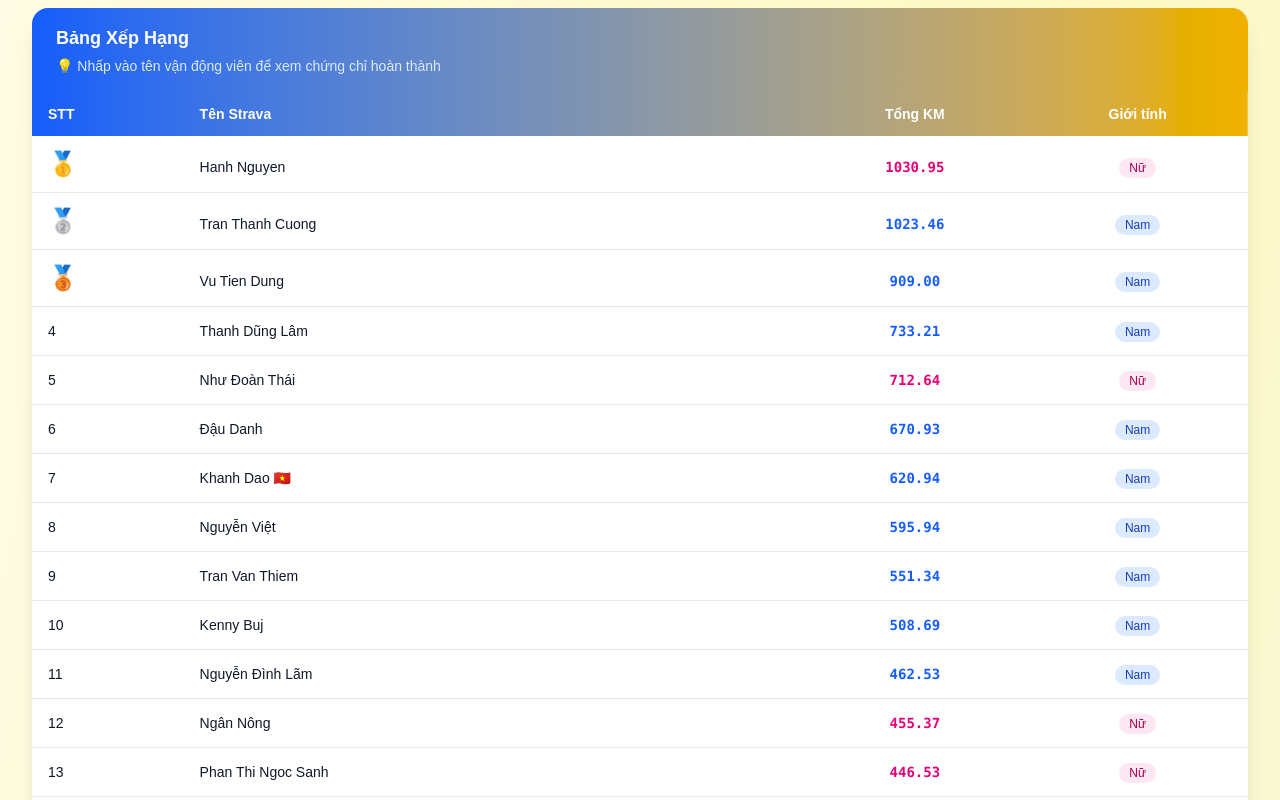
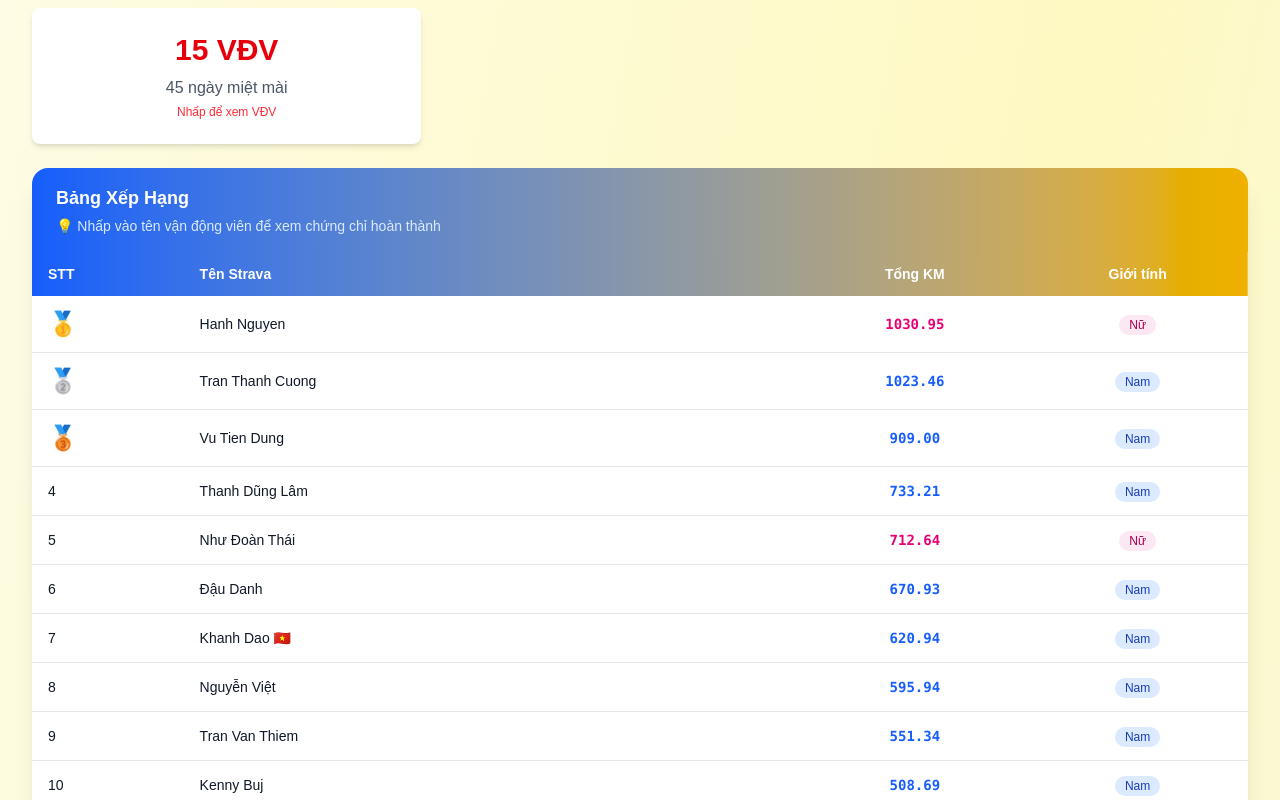
Before and after one commit to ldcduc/PMHR-hall-of-fame, a Next.js app: page /lop-2025 in a window 1280 px wide. Shown: the part 940-1740 px from the top of the page. Built offline with nearby package versions, Linux system fonts and the light colour scheme.

Commit message:
Add persistent runners list

```diff
--- /dev/null
+++ b/src/app/lop-2025/PersistentRunnerModal.tsx
@@ -0,0 +1,141 @@
+// src/app/lop-2025/PersistentRunnerModal.tsx
+'use client';
+
+import { getPersistentRunners } from '../../data/lop2025Runners';
+
+export interface PersistentRunner {
+  id: number;
+  name: string;
+  profileImage?: string;
+}
+
+interface PersistentRunnerModalProps {
+  isOpen: boolean;
+  onClose: () => void;
+}
+
+export default function PersistentRunnerModal({ isOpen, onClose }: PersistentRunnerModalProps) {
+  // Get persistent runners from the actual LOP 2025 data
+  const persistentRunners = getPersistentRunners();
+
+  if (!isOpen) return null;
+
+  const handleBackdropClick = (e: React.MouseEvent) => {
+    if (e.target === e.currentTarget) {
+      onClose();
+    }
+  };
+
+  return (
+    <div
+      className="fixed inset-0 bg-black bg-opacity-50 flex items-center justify-center z-50 p-4"
+      onClick={handleBackdropClick}
+    >
+      <div className="bg-white rounded-xl shadow-2xl max-w-md w-full max-h-[95vh] overflow-hidden">
+        {/* Header */}
+        <div className="bg-gradient-to-r from-slate-800 via-blue-900 to-indigo-900 text-white p-4 relative">
+          <button
+            onClick={onClose}
+            className="absolute top-3 right-3 text-white hover:text-gray-300 transition-colors"
+          >
+            <svg className="w-5 h-5" fill="none" stroke="currentColor" viewBox="0 0 24 24">
+              <path strokeLinecap="round" strokeLinejoin="round" strokeWidth={2} d="M6 18L18 6M6 6l12 12" />
+            </svg>
+          </button>
+
+          <div className="text-center">
+            <div className="mb-3">
+              <div className="w-12 h-12 bg-blue-500 rounded-full flex items-center justify-center mx-auto">
+                <svg className="w-6 h-6 text-white" fill="currentColor" viewBox="0 0 20 20">
+                  <path d="M13 6a3 3 0 11-6 0 3 3 0 016 0zM18 8a2 2 0 11-4 0 2 2 0 014 0zM14 15a4 4 0 00-8 0v3h8v-3z" />
+                </svg>
+              </div>
+            </div>
+            <h2 className="text-xl font-bold mb-1">VĐV Kiên Trì LOP 2025</h2>
+            <div className="w-12 h-0.5 bg-gradient-to-r from-blue-400 to-yellow-400 mx-auto rounded-full"></div>
+          </div>
+        </div>
+
+        {/* Content */}
+        <div className="p-4">
+          {/* Total Count */}
+          <div className="text-center mb-4">
+            <div className="text-3xl font-bold text-blue-600 mb-1">{persistentRunners.length}</div>
+            <div className="text-gray-600 text-sm">VĐV Hoàn Thành 45 Ngày Miệt Mài</div>
+          </div>
+
+          {/* Runners List */}
+          <div className="bg-gradient-to-br from-yellow-50 to-orange-50 rounded-lg p-3 mb-4">
+            <h3 className="text-base font-semibold text-gray-800 mb-3">Danh Sách VĐV Kiên Trì</h3>
+
+            <div className="space-y-2">
+              {persistentRunners.map((runner) => (
+                <div
+                  key={runner.stt}
+                  className="flex items-center justify-between bg-white rounded-lg p-2 border border-orange-200 hover:shadow-sm transition-shadow"
+                >
+                  <div className="flex items-center space-x-2">
+                    {/* LOP 2025 Ranking Badge */}
+                    <div className={`w-6 h-6 rounded-full flex items-center justify-center text-white text-xs font-bold ${
+                      runner.stt === 1
+                        ? 'bg-gradient-to-br from-yellow-400 to-yellow-600' // Gold
+                        : runner.stt === 2
+                        ? 'bg-gradient-to-br from-gray-300 to-gray-500' // Silver
+                        : runner.stt === 3
+                        ? 'bg-gradient-to-br from-amber-600 to-amber-800' // Bronze
+                        : 'bg-blue-500' // Regular blue for others
+                    }`}>
+                      {runner.stt <= 3 ? (
+                        <span className="text-sm">
+                          {runner.stt === 1 ? '🥇' : runner.stt === 2 ? '🥈' : '🥉'}
+                        </span>
+                      ) : (
+                        runner.stt
+                      )}
+                    </div>
+
+                    {/* Runner Name and Distance */}
+                    <div>
+                      <div className="font-medium text-gray-900 text-sm">
+                        {runner.name} <span className="text-xs text-gray-500 font-normal">{runner.distance} KM</span>
+                      </div>
+                    </div>
+                  </div>
+
+                  {/* Achievement Badge */}
+                  <div className="inline-flex items-center gap-1 bg-gradient-to-r from-amber-50 to-orange-50 border border-amber-200 text-amber-800 text-xs font-medium px-1.5 py-0.5 rounded-full">
+                    <span className="text-xs">🏆</span>
+                    <span className="text-xs">45 ngày</span>
+                  </div>
+                </div>
+              ))}
+            </div>
+          </div>
+
+          {/* Statistics */}
+          <div className="grid grid-cols-2 gap-3">
+            <div className="bg-gradient-to-br from-slate-50 to-blue-50 border border-slate-200 rounded-lg p-3 text-center">
+              <div className="text-xl font-bold text-slate-700">45</div>
+              <div className="text-xs text-gray-600">Ngày Liên Tiếp</div>
+            </div>
+            <div className="bg-gradient-to-br from-emerald-50 to-green-50 border border-emerald-200 rounded-lg p-3 text-center">
+              <div className="text-xl font-bold text-emerald-700">
+                {persistentRunners.reduce((total, runner) => total + parseFloat(runner.distance), 0).toFixed(0)}
+              </div>
+              <div className="text-xs text-gray-600">Tổng KM Tích Lũy</div>
+            </div>
+          </div>
+        </div>
+
+        {/* Footer */}
+        <div className="bg-gray-50 px-4 py-3 border-t border-gray-200">
+          <div className="text-center">
+            <p className="text-xs text-gray-600">
+              🎉 Chúc mừng tất cả VĐV đã hoàn thành thử thách 45 ngày miệt mài! 🎉
+            </p>
+          </div>
+        </div>
+      </div>
+    </div>
+  );
+}
--- a/src/app/lop-2025/page.tsx
+++ b/src/app/lop-2025/page.tsx
@@ -3,13 +3,14 @@
 'use client';
 
 import { useState } from 'react';
-import Link from 'next/link';
+import { useRouter } from 'next/navigation';
 import {
   lop2025Runners,
   getTotalRunners,
   getHighestDistance,
   getLowestDistance,
-  getLeadingRunner
+  getLeadingRunner,
+  getPersistentRunnersCount // Add this import
 } from '../../data/lop2025Runners';
 import TotalRunnersModal from './TotalRunnersModal';
 import HighestDistanceModal from './HighestDistanceModal';
@@ -17,15 +18,18 @@ import LowestDistanceModal from './LowestDistanceModal';
 import FemaleStatsModal from './FemaleStatsModal';
 import MaleStatsModal from './MaleStatsModal';
 import TotalDistanceModal from './TotalDistanceModal';
+import PersistentRunnerModal from './PersistentRunnerModal';
 
 
 export default function LOP2025() {
+  const router = useRouter();
   const [isHighestModalOpen, setIsHighestModalOpen] = useState(false);
   const [isLowestModalOpen, setIsLowestModalOpen] = useState(false);
   const [isTotalModalOpen, setIsTotalModalOpen] = useState(false);
   const [isFemaleModalOpen, setIsFemaleModalOpen] = useState(false);
   const [isMaleModalOpen, setIsMaleModalOpen] = useState(false);
   const [isTotalDistanceModalOpen, setIsTotalDistanceModalOpen] = useState(false);
+  const [isPersistentRunnerModalOpen, setIsPersistentRunnerModalOpen] = useState(false);
 
   const totalRunners = getTotalRunners();
   const highestDistance = getHighestDistance();
@@ -42,6 +46,10 @@ export default function LOP2025() {
   const totalDistance = lop2025Runners.reduce((sum, runner) => {
     return sum + parseFloat(runner.distance);
   }, 0).toFixed(2);
+
+  const handleRowClick = (stt: number) => {
+    router.push(`/lop-2025/certificate/${stt}`);
+  };
 
   return (
     <div className="min-h-screen bg-gradient-to-br from-yellow-50 via-yellow-100 to-blue-50">
@@ -124,9 +132,19 @@ export default function LOP2025() {
               <div className="text-gray-600">Tích Lũy LOP Tối Thiểu (KM)</div>
               <div className="text-xs text-orange-500 mt-1">Nhấp để xem chi tiết</div>
             </div>
+
+            {/* Row 3 */}
+            <div
+              className="bg-white rounded-lg shadow-md p-6 text-center cursor-pointer hover:shadow-lg transition-shadow"
+              onClick={() => setIsPersistentRunnerModalOpen(true)}
+            >
+              <div className="text-3xl font-bold text-red-600 mb-2">{getPersistentRunnersCount()} VĐV</div>
+              <div className="text-gray-600">45 ngày miệt mài</div>
+              <div className="text-xs text-red-500 mt-1">Nhấp để xem VĐV</div>
+            </div>
           </div>
 
-          <br></br>
+          <br />
 
           <div className="bg-white rounded-2xl shadow-xl overflow-hidden">
             {/* Table Header with Click Instruction */}
@@ -147,10 +165,17 @@ export default function LOP2025() {
                 </thead>
                 <tbody className="divide-y divide-gray-200">
                   {lop2025Runners.map((runner, index) => (
-                    <Link
+                    <tr
                       key={runner.stt}
-                      href={`/lop-2025/certificate/${runner.stt}`}
-                      className="table-row hover:bg-blue-50 transition-colors duration-200 cursor-pointer group"
+                      className="hover:bg-blue-50 transition-colors duration-200 cursor-pointer group"
+                      onClick={() => handleRowClick(runner.stt)}
+                      role="button"
+                      tabIndex={0}
+                      onKeyDown={(e) => {
+                        if (e.key === 'Enter' || e.key === ' ') {
+                          handleRowClick(runner.stt);
+                        }
+                      }}
                     >
                       <td className="px-4 py-3 text-sm font-medium text-gray-900">
                         {index < 3 ? (
@@ -185,7 +210,7 @@ export default function LOP2025() {
                           {runner.gender}
                         </span>
                       </td>
-                    </Link>
+                    </tr>
                   ))}
                 </tbody>
               </table>
@@ -270,7 +295,7 @@ export default function LOP2025() {
         </div>
       </section>
 
-      {/* Modal Components - All 6 modals */}
+      {/* Modal Components - All 7 modals */}
       <TotalRunnersModal
         isOpen={isTotalModalOpen}
         onClose={() => setIsTotalModalOpen(false)}
@@ -310,6 +335,11 @@ export default function LOP2025() {
         lowestDistance={lowestDistance}
         totalRunners={totalRunners}
       />
+
+      <PersistentRunnerModal
+        isOpen={isPersistentRunnerModalOpen}
+        onClose={() => setIsPersistentRunnerModalOpen(false)}
+      />
     </div>
   );
 }
--- a/src/data/lop2025Runners.ts
+++ b/src/data/lop2025Runners.ts
@@ -1,5 +1,3 @@
-// src/data/lop2025Runners.ts
-
 // src/data/lop2025Runners.ts
 
 export interface LOP2025Runner {
@@ -8,13 +6,14 @@ export interface LOP2025Runner {
   distance: string;
   gender: "Nam" | "Nữ";
   stravaUrl?: string;
+  persistent?: boolean; // New field for 45-day challenge completers
 }
 
 export const lop2025Runners: LOP2025Runner[] = [
-  { stt: 1, name: "Hanh Nguyen", distance: "1030.95", gender: "Nữ", stravaUrl: "https://www.strava.com/athletes/76132131" },
-  { stt: 2, name: "Tran Thanh Cuong", distance: "1023.46", gender: "Nam", stravaUrl: "https://www.strava.com/athletes/37960101" },
-  { stt: 3, name: "Vu Tien Dung", distance: "909.00", gender: "Nam", stravaUrl: "https://www.strava.com/athletes/66808305" },
-  { stt: 4, name: "Thanh Dũng Lâm", distance: "733.21", gender: "Nam", stravaUrl: "https://www.strava.com/athletes/119092717" },
+  { stt: 1, name: "Hanh Nguyen", distance: "1030.95", gender: "Nữ", stravaUrl: "https://www.strava.com/athletes/76132131", persistent: true },
+  { stt: 2, name: "Tran Thanh Cuong", distance: "1023.46", gender: "Nam", stravaUrl: "https://www.strava.com/athletes/37960101", persistent: true },
+  { stt: 3, name: "Vu Tien Dung", distance: "909.00", gender: "Nam", stravaUrl: "https://www.strava.com/athletes/66808305", persistent: true },
+  { stt: 4, name: "Thanh Dũng Lâm", distance: "733.21", gender: "Nam", stravaUrl: "https://www.strava.com/athletes/119092717", persistent: true },
   { stt: 5, name: "Như Đoàn Thái", distance: "712.64", gender: "Nữ", stravaUrl: "https://www.strava.com/athletes/110940248" },
   { stt: 6, name: "Đậu Danh", distance: "670.93", gender: "Nam", stravaUrl: "https://www.strava.com/athletes/50444350" },
   { stt: 7, name: "Khanh Dao 🇻🇳", distance: "620.94", gender: "Nam", stravaUrl: "https://www.strava.com/athletes/52668774" },
@@ -23,7 +22,7 @@ export const lop2025Runners: LOP2025Runner[] = [
   { stt: 10, name: "Kenny Buj", distance: "508.69", gender: "Nam", stravaUrl: "https://www.strava.com/athletes/133584617" },
   { stt: 11, name: "Nguyễn Đình Lãm", distance: "462.53", gender: "Nam", stravaUrl: "https://www.strava.com/athletes/44950261" },
   { stt: 12, name: "Ngân Nông", distance: "455.37", gender: "Nữ", stravaUrl: "https://www.strava.com/athletes/114337287" },
-  { stt: 13, name: "Phan Thi Ngoc Sanh", distance: "446.53", gender: "Nữ", stravaUrl: "https://www.strava.com/athletes/102302473" },
+  { stt: 13, name: "Phan Thi Ngoc Sanh", distance: "446.53", gender: "Nữ", stravaUrl: "https://www.strava.com/athletes/102302473", persistent: true },
   { stt: 14, name: "Đạt Lê", distance: "438.15", gender: "Nam", stravaUrl: "https://www.strava.com/athletes/103031084" },
   { stt: 15, name: "Quang-Chau Nguyen", distance: "437.77", gender: "Nam", stravaUrl: "https://www.strava.com/athletes/20235578" },
   { stt: 16, name: "Dương Nguyễn (Nhuận Quang)", distance: "424.21", gender: "Nam", stravaUrl: "https://www.strava.com/athletes/133453642" },
@@ -31,7 +30,7 @@ export const lop2025Runners: LOP2025Runner[] = [
   { stt: 18, name: "Hung Do Nguyen", distance: "421.30", gender: "Nam", stravaUrl: "https://www.strava.com/athletes/58339561" },
   { stt: 19, name: "Duc Le", distance: "416.37", gender: "Nam", stravaUrl: "https://www.strava.com/athletes/105551690" },
   { stt: 20, name: "Trung Lê Huỳnh Ngọc", distance: "410.30", gender: "Nam", stravaUrl: "https://www.strava.com/athletes/147527369" },
-  { stt: 21, name: "wei harn choo", distance: "404.27", gender: "Nam", stravaUrl: "https://www.strava.com/athletes/151888371" },
+  { stt: 21, name: "wei harn choo", distance: "404.27", gender: "Nam", stravaUrl: "https://www.strava.com/athletes/151888371", persistent: true },
   { stt: 22, name: "Trường Lâm", distance: "395.62", gender: "Nam", stravaUrl: "https://www.strava.com/athletes/107895133" },
   { stt: 23, name: "Bich Nguyen Doan", distance: "387.06", gender: "Nữ", stravaUrl: "https://www.strava.com/athletes/86474722" },
   { stt: 24, name: "PETER PAN", distance: "370.06", gender: "Nam", stravaUrl: "https://www.strava.com/athletes/120171466" },
@@ -44,7 +43,7 @@ export const lop2025Runners: LOP2025Runner[] = [
   { stt: 31, name: "Tran Van Tuoi", distance: "341.82", gender: "Nam", stravaUrl: "https://www.strava.com/athletes/65135475" },
   { stt: 32, name: "Tú Lê Minh", distance: "338.72", gender: "Nam", stravaUrl: "https://www.strava.com/athletes/118111657" },
   { stt: 33, name: "Phong Vũ Steel", distance: "336.55", gender: "Nam", stravaUrl: "https://www.strava.com/athletes/96420301" },
-  { stt: 34, name: "Hoa Phạm", distance: "336.09", gender: "Nữ", stravaUrl: "https://www.strava.com/athletes/143951399" },
+  { stt: 34, name: "Hoa Phạm", distance: "336.09", gender: "Nữ", stravaUrl: "https://www.strava.com/athletes/143951399", persistent: true },
   { stt: 35, name: "To Lucie Khanh", distance: "334.92", gender: "Nữ", stravaUrl: "https://www.strava.com/athletes/141338762" },
   { stt: 36, name: "Nguyễn Đức", distance: "332.18", gender: "Nam", stravaUrl: "https://www.strava.com/athletes/137028444" },
   { stt: 37, name: "Nhi Mỹ Phan", distance: "331.71", gender: "Nữ", stravaUrl: "https://www.strava.com/athletes/60283006" },
@@ -58,26 +57,26 @@ export const lop2025Runners: LOP2025Runner[] = [
   { stt: 45, name: "Thai Nguyen", distance: "306.43", gender: "Nam", stravaUrl: "https://www.strava.com/athletes/34875792" },
   { stt: 46, name: "Ân Võ Thiện", distance: "300.33", gender: "Nam", stravaUrl: "https://www.strava.com/athletes/65474333" },
   { stt: 47, name: "Cuong [UPS Italy]", distance: "297.25", gender: "Nam", stravaUrl: "https://www.strava.com/athletes/78612508" },
-  { stt: 48, name: "Nguyen Ngu", distance: "296.71", gender: "Nam", stravaUrl: "https://www.strava.com/athletes/113571450" },
+  { stt: 48, name: "Nguyen Ngu", distance: "296.71", gender: "Nam", stravaUrl: "https://www.strava.com/athletes/113571450", persistent: true },
   { stt: 49, name: "Hoàng Văn Vũ", distance: "296.24", gender: "Nam", stravaUrl: "https://www.strava.com/athletes/152141632" },
-  { stt: 50, name: "CAO LAN", distance: "292.46", gender: "Nam", stravaUrl: "https://www.strava.com/athletes/152066739" },
+  { stt: 50, name: "CAO LAN", distance: "292.46", gender: "Nam", stravaUrl: "https://www.strava.com/athletes/152066739", persistent: true },
   { stt: 51, name: "Tien Tran", distance: "292.40", gender: "Nữ", stravaUrl: "https://www.strava.com/athletes/117473335" },
   { stt: 52, name: "Robert Nguyễn", distance: "291.72", gender: "Nam", stravaUrl: "https://www.strava.com/athletes/39222022" },
   { stt: 53, name: "Chau Nguyen", distance: "291.40", gender: "Nam", stravaUrl: "https://www.strava.com/athletes/83553025" },
-  { stt: 54, name: "Khánh Nguyễn Sơn Kim", distance: "291.03", gender: "Nam", stravaUrl: "https://www.strava.com/athletes/145234017" },
+  { stt: 54, name: "Khánh Nguyễn Sơn Kim", distance: "291.03", gender: "Nam", stravaUrl: "https://www.strava.com/athletes/145234017", persistent: true },
   { stt: 55, name: "Minh Sunrise", distance: "285.60", gender: "Nam", stravaUrl: "https://www.strava.com/athletes/71482379" },
-  { stt: 56, name: "Le Tuan Duong", distance: "285.11", gender: "Nam", stravaUrl: "https://www.strava.com/athletes/114677553" },
+  { stt: 56, name: "Le Tuan Duong", distance: "285.11", gender: "Nam", stravaUrl: "https://www.strava.com/athletes/114677553", persistent: true },
   { stt: 57, name: "Hằng Trần Thị", distance: "284.67", gender: "Nữ", stravaUrl: "https://www.strava.com/athletes/110755759" },
-  { stt: 58, name: "Trung .nc_00003", distance: "284.42", gender: "Nam", stravaUrl: "https://www.strava.com/athletes/66492671" },
+  { stt: 58, name: "Trung .nc_00003", distance: "284.42", gender: "Nam", stravaUrl: "https://www.strava.com/athletes/66492671", persistent: true },
   { stt: 59, name: "Thuan Than", distance: "283.90", gender: "Nam", stravaUrl: "https://www.strava.com/athletes/115094912" },
   { stt: 60, name: "TH. Hương_g", distance: "281.57", gender: "Nữ", stravaUrl: "https://www.strava.com/athletes/153357702" },
   { stt: 61, name: "Chú Pé Bán Khô", distance: "280.61", gender: "Nam", stravaUrl: "https://www.strava.com/athletes/23496542" },
-  { stt: 62, name: "Mattsyan Nguyen", distance: "280.24", gender: "Nam", stravaUrl: "https://www.strava.com/athletes/74325676" },
-  { stt: 63, name: "Sarah Ho", distance: "280.12", gender: "Nữ", stravaUrl: "https://www.strava.com/athletes/69659705" },
+  { stt: 62, name: "Mattsyan Nguyen", distance: "280.24", gender: "Nam", stravaUrl: "https://www.strava.com/athletes/74325676", persistent: true },
+  { stt: 63, name: "Sarah Ho", distance: "280.12", gender: "Nữ", stravaUrl: "https://www.strava.com/athletes/69659705", persistent: true },
   { stt: 64, name: "Tu Do", distance: "276.99", gender: "Nam", stravaUrl: "https://www.strava.com/athletes/174228115" },
   { stt: 65, name: "Nga Hà", distance: "276.58", gender: "Nữ", stravaUrl: "https://www.strava.com/athletes/146452677" },
   { stt: 66, name: "Thư Thư", distance: "276.40", gender: "Nữ", stravaUrl: "https://www.strava.com/athletes/139884534" },
-  { stt: 67, name: "Ngọc Đoàn", distance: "276.17", gender: "Nam", stravaUrl: "https://www.strava.com/athletes/121864496" },
+  { stt: 67, name: "Ngọc Đoàn", distance: "276.17", gender: "Nam", stravaUrl: "https://www.strava.com/athletes/121864496", persistent: true },
   { stt: 68, name: "Ashutosh Mohapatra", distance: "275.94", gender: "Nam", stravaUrl: "https://www.strava.com/athletes/101257128" },
   { stt: 69, name: "Mai nhật Hoà", distance: "275.57", gender: "Nam", stravaUrl: "https://www.strava.com/athletes/73680619" },
   { stt: 70, name: "Nhon Le", distance: "272.37", gender: "Nam", stravaUrl: "https://www.strava.com/athletes/14531569" },
@@ -112,7 +111,7 @@ export const lop2025Runners: LOP2025Runner[] = [
   { stt: 99, name: "Cat Nguyen", distance: "230.66", gender: "Nam", stravaUrl: "https://www.strava.com/athletes/52200049" },
 ];
 
-// Helper functions for statistics
+// Helper functions for statistics (KEEPING ALL ORIGINAL FUNCTIONS)
 export const getTotalRunners = () => lop2025Runners.length;
 
 export const getHighestDistance = () => {
@@ -131,7 +130,7 @@ export const getLowestDistance = () => {
 
 export const getLeadingRunner = () => lop2025Runners[0];
 
-// Additional helper functions for Strava integration
+// Additional helper functions for Strava integration (KEEPING ALL ORIGINAL FUNCTIONS)
 export const getRunnersWithStrava = () =>
   lop2025Runners.filter(runner => runner.stravaUrl);
 
@@ -145,3 +144,13 @@ export const getTopRunners = (count: number = 10) =>
 
 export const getRunnersByGender = (gender: "Nam" | "Nữ") =>
   lop2025Runners.filter(runner => runner.gender === gender);
+
+// NEW FUNCTIONS for persistent runners only
+export const getPersistentRunners = () =>
+  lop2025Runners.filter(runner => runner.persistent === true);
+
+export const getNonPersistentRunners = () =>
+  lop2025Runners.filter(runner => !runner.persistent);
+
+export const getPersistentRunnersCount = () =>
+  lop2025Runners.filter(runner => runner.persistent === true).length;
```
